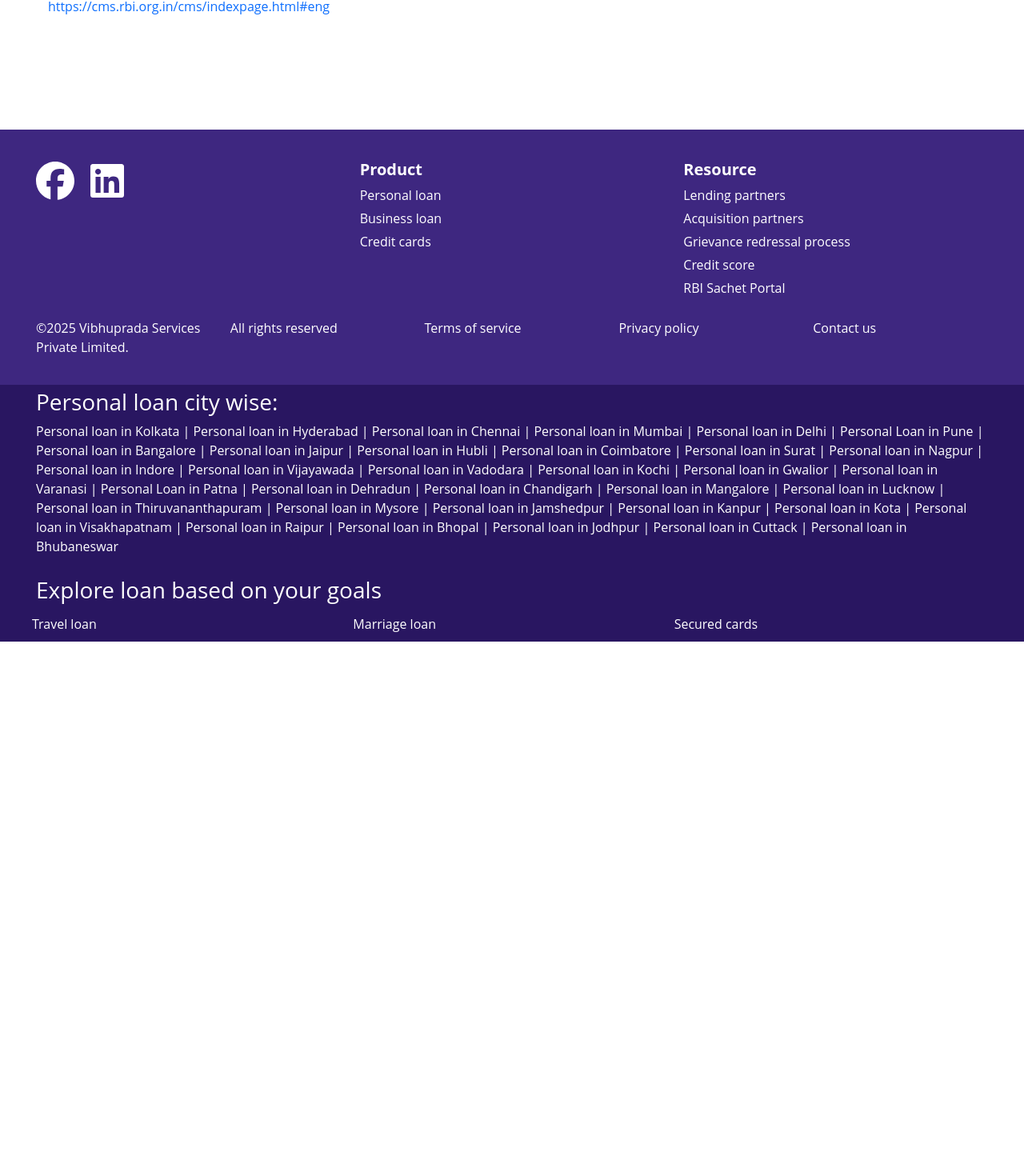
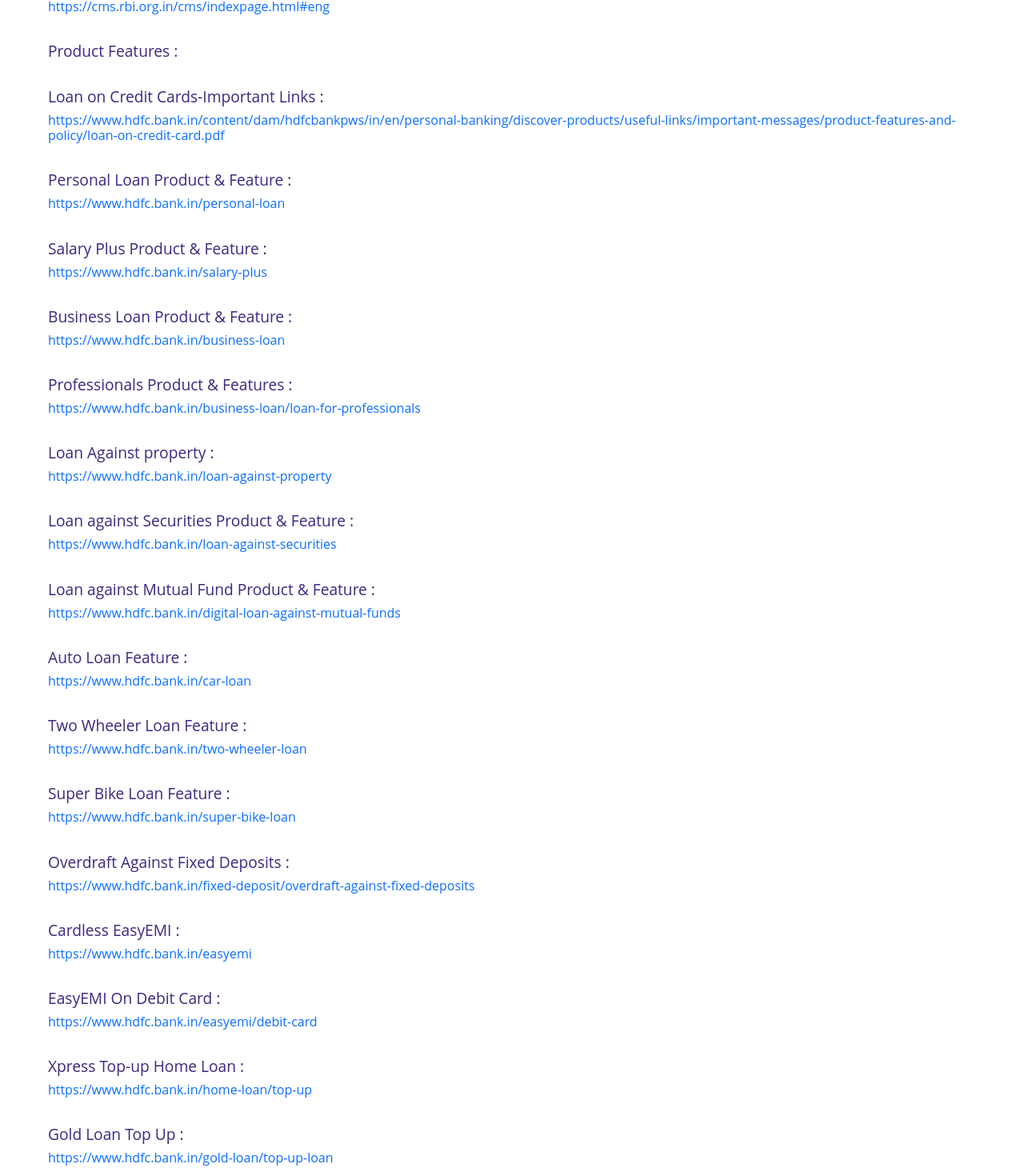
Before and after one commit to CreditHaat/CreditHaat-React-Homepage, a React (Create React App) app: page /lendingpartners/hdfc in a window 1280 px wide. Shown: the part 1256-2726 px from the top of the page at 80% size. Before the commit the page ends 2058 px from the top, so only its background shows below. Built offline with nearby package versions, Linux system fonts and the light colour scheme; the HTML template or start-up script is replaced by a standard one.

Commit message:
HDFC DLG important link and mPokket  amount range added in lending partner page

```diff
--- a/src/components/Products/NewAllPartners.js
+++ b/src/components/Products/NewAllPartners.js
@@ -1015,9 +1015,8 @@
             <p>mPokket</p>
             </div>
            <div className='secondonetext'>
-           <p>Amount range:₹1,000-₹50,000</p>
-           <p>   Features:Short Term Personal Loans</p>
-
+           <p>Amount range: ₹1,000-₹2,00,000</p>
+           <p>Features:Short Term Personal Loans</p>
            <div className='anothertext'>
            <button className="firstonebutton"><a
            style={{ textDecoration: "none", color: "white" }}
@@ -2307,7 +2306,15 @@
            style={{ textDecoration: "none", color: "white" }}
            href='https://applyonline.hdfcbank.com/cards/credit-cards.html?CHANNELSOURCE=MRTB&DSAcode=XVBP&LGcode=VP1&LCcode=VP2&LC2=VP1&SMcode=U2303#nbb'>Apply now</a></button><span>
            {/* <button className="secondonebutton" onClick={handleClickOpen47}>Know more</button></span> */}
-           <Link
+
+            <button className="secondonebutton"><a
+                  style={{ textDecoration: "none", color: "white" }}
+                  href="https://www.hdfc.bank.in/important-messages/product-features-and-policy?icid=website_organic_footer_others:link:digitallendingimportantlinks"
+                >
+                  Know more
+                </a></button>
+                </span>
+           {/* <Link
               to="/lendingpartners/hdfc"
               style={{ textDecoration: "none" }}
             >
@@ -2315,7 +2322,7 @@
                 Know more
               </button>
             </Link>
-            </span>
+            </span> */}
 
 
            {/* <BootstrapDialog
--- a/src/components/Products/hdfc.js
+++ b/src/components/Products/hdfc.js
@@ -47,6 +47,46 @@
                      <br/>
                      <h2 style={{fontWeight:"normal"}}>Complaint Management System (CMS) portal under the Reserve Bank-Integrated Ombudsman Scheme (RB-IOS) : <span className="additional-hdfc-info"> <a href="https://cms.rbi.org.in/cms/indexpage.html#eng" target='_blank' >https://cms.rbi.org.in/cms/indexpage.html#eng</a></span></h2>
               <br/>
+
+                     <h2 style={{fontWeight:"normal"}}>Product Features :</h2>
+                    <br/>
+                    <h2 style={{fontWeight:"normal"}}>Loan on Credit Cards-Important Links : <span className="additional-hdfc-info"> <a href="https://www.hdfc.bank.in/content/dam/hdfcbankpws/in/en/personal-banking/discover-products/useful-links/important-messages/product-features-and-policy/loan-on-credit-card.pdf" target='_blank' >https://www.hdfc.bank.in/content/dam/hdfcbankpws/in/en/personal-banking/discover-products/useful-links/important-messages/product-features-and-policy/loan-on-credit-card.pdf</a></span></h2>
+                     <br/>
+                    <h2 style={{fontWeight:"normal"}}>Personal Loan Product & Feature : <span className="additional-hdfc-info"> <a href="https://www.hdfc.bank.in/personal-loan" target='_blank' >https://www.hdfc.bank.in/personal-loan</a></span></h2>
+                     <br/>
+                    <h2 style={{fontWeight:"normal"}}>Salary Plus Product & Feature : <span className="additional-hdfc-info"> <a href="https://www.hdfc.bank.in/salary-plus" target='_blank' >https://www.hdfc.bank.in/salary-plus</a></span></h2>
+                     <br/>
+                    <h2 style={{fontWeight:"normal"}}>Business Loan Product & Feature : <span className="additional-hdfc-info"> <a href="https://www.hdfc.bank.in/business-loan" target='_blank' >https://www.hdfc.bank.in/business-loan</a></span></h2>
+                     <br/>
+                     <h2 style={{fontWeight:"normal"}}>Professionals Product & Features : <span className="additional-hdfc-info"><a href="https://www.hdfc.bank.in/business-loan/loan-for-professionals" target='_blank' >https://www.hdfc.bank.in/business-loan/loan-for-professionals</a></span></h2>
+                     <br/>
+                    <h2 style={{fontWeight:"normal"}}>Loan Against property : <span className="additional-hdfc-info"><a href="https://www.hdfc.bank.in/loan-against-property" target='_blank' >https://www.hdfc.bank.in/loan-against-property</a></span></h2>
+                     <br/>
+                     <h2 style={{fontWeight:"normal"}}>Loan against Securities Product & Feature : <span className="additional-hdfc-info"><a href="https://www.hdfc.bank.in/loan-against-securities" target='_blank' >https://www.hdfc.bank.in/loan-against-securities</a></span></h2>
+                     <br/>
+                    <h2 style={{fontWeight:"normal"}}>Loan against Mutual Fund Product & Feature : <span className="additional-hdfc-info"><a href="https://www.hdfc.bank.in/digital-loan-against-mutual-funds" target='_blank' >https://www.hdfc.bank.in/digital-loan-against-mutual-funds</a></span></h2>
+                     <br/>
+                     <h2 style={{fontWeight:"normal"}}>Auto Loan Feature : <span className="additional-hdfc-info"><a href="https://www.hdfc.bank.in/car-loan" target='_blank' >https://www.hdfc.bank.in/car-loan</a></span></h2>
+                     <br/>
+                    <h2 style={{fontWeight:"normal"}}>Two Wheeler Loan Feature : <span className="additional-hdfc-info"><a href="https://www.hdfc.bank.in/two-wheeler-loan" target='_blank' >https://www.hdfc.bank.in/two-wheeler-loan</a></span></h2>
+                     <br/>
+                     <h2 style={{fontWeight:"normal"}}>Super Bike Loan Feature : <span className="additional-hdfc-info"><a href="https://www.hdfc.bank.in/super-bike-loan" target='_blank' >https://www.hdfc.bank.in/super-bike-loan</a></span></h2>
+                     <br/>
+                    <h2 style={{fontWeight:"normal"}}>Overdraft Against Fixed Deposits : <span className="additional-hdfc-info"><a href="https://www.hdfc.bank.in/fixed-deposit/overdraft-against-fixed-deposits" target='_blank' >https://www.hdfc.bank.in/fixed-deposit/overdraft-against-fixed-deposits</a></span></h2>
+                     <br/>
+                     <h2 style={{fontWeight:"normal"}}>Cardless EasyEMI : <span className="additional-hdfc-info"><a href="https://www.hdfc.bank.in/easyemi" target='_blank' >https://www.hdfc.bank.in/easyemi</a></span></h2>
+                     <br/>
+                    <h2 style={{fontWeight:"normal"}}>EasyEMI On Debit Card : <span className="additional-hdfc-info"><a href="https://www.hdfc.bank.in/easyemi/debit-card" target='_blank' >https://www.hdfc.bank.in/easyemi/debit-card</a></span></h2>
+                     <br/>
+                     <h2 style={{fontWeight:"normal"}}>Xpress Top-up Home Loan : <span className="additional-hdfc-info"><a href="https://www.hdfc.bank.in/home-loan/top-up" target='_blank' >https://www.hdfc.bank.in/home-loan/top-up</a></span></h2>
+                     <br/>
+                    <h2 style={{fontWeight:"normal"}}>Gold Loan Top Up : <span className="additional-hdfc-info"><a href="https://www.hdfc.bank.in/gold-loan/top-up-loan" target='_blank' >https://www.hdfc.bank.in/gold-loan/top-up-loan</a></span></h2>
+                     <br/>
+                     <h2 style={{fontWeight:"normal"}}>GST OD : <span className="additional-hdfc-info"><a href="https://www.hdfc.bank.in/msme-banking/business-overdraft-loan/gst-overdraft-loan" target='_blank' >https://www.hdfc.bank.in/msme-banking/business-overdraft-loan/gst-overdraft-loan</a></span></h2>
+                     <br/>
+                    <h2 style={{fontWeight:"normal"}}>OD Dukandar : <span className="additional-hdfc-info"><a href="https://www.hdfc.bank.in/msme-banking/business-overdraft-loan/dukandar-overdraft-facility" target='_blank' >https://www.hdfc.bank.in/msme-banking/business-overdraft-loan/dukandar-overdraft-facility</a></span></h2>
+                     <br/>
+
                 </div>
         </div>
       </div>
```
